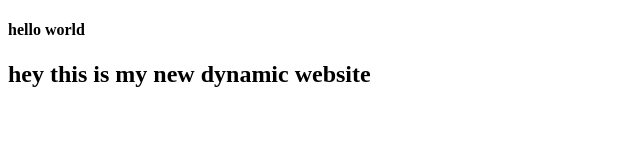
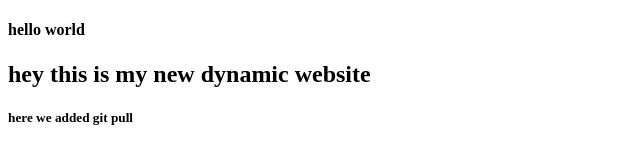
Before and after one commit to Mohammadkausar/new-project, a plain HTML site: page index.html in a window 1280 px wide. Shown: the whole page, without its empty margins (0-640 px from the left). Drawn offline with Linux system fonts and the light colour scheme.

Commit message:
added p tag

```diff
--- a/index.html
+++ b/index.html
@@ -9,5 +9,6 @@
 <body>
     <h4>hello world</h4>
     <h2>hey this is my new dynamic website</h2>
+    <h5>here we added git pull</h5>
 </body>
 </html>
```
